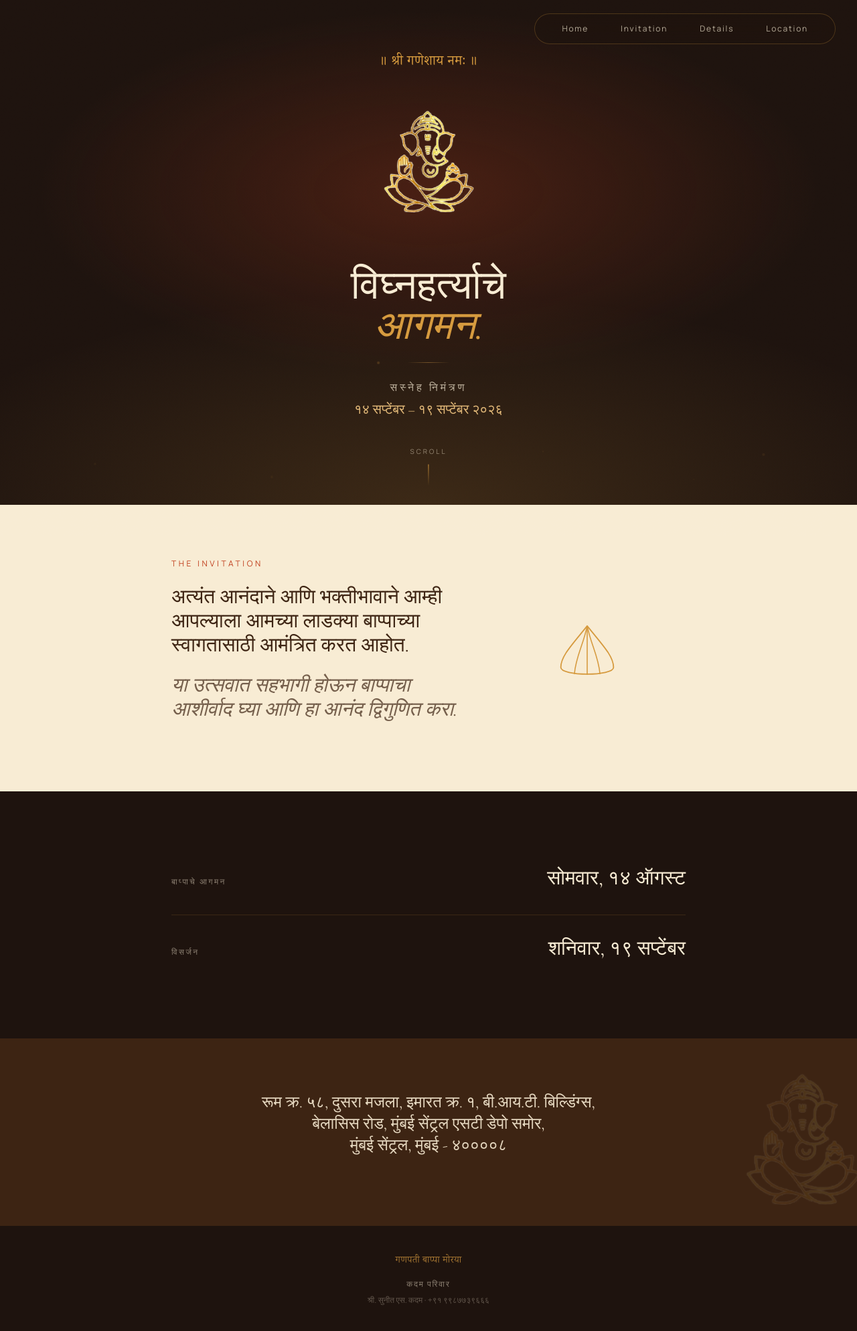
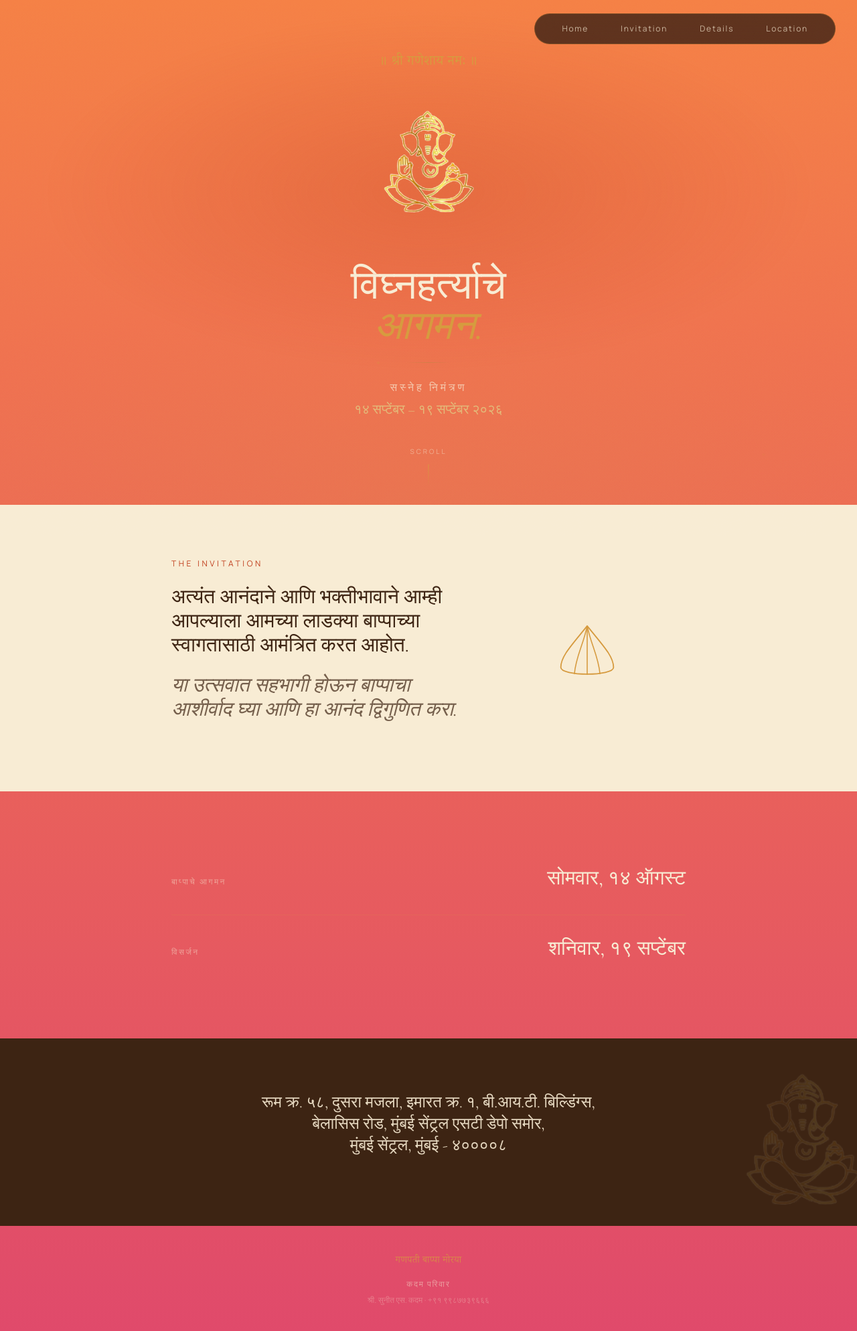
Before and after one commit to varadkadam26/ArushiGanpati, a React (Vite) app: page / in a window 1280 px wide. Shown: the whole page at 67% size. Built offline with nearby package versions, Linux system fonts and the light colour scheme.

Commit message:
color changed igg

```diff
--- a/src/components/Entrance.jsx
+++ b/src/components/Entrance.jsx
@@ -10,7 +10,7 @@ export default function Entrance({ reduceMotion }) {
       animate={{ opacity: 0 }}
       transition={{ delay: 1.1, duration: 0.7, ease: "easeInOut" }}
       style={{ pointerEvents: "none" }}
-      className="fixed inset-0 z-[100] flex items-center justify-center bg-ink"
+      className="fixed inset-0 z-[100] flex items-center justify-center bg-transparent"
     >
       <motion.p
         initial={{ opacity: 0, letterSpacing: "0.1em" }}
--- a/src/sections/Arrival.jsx
+++ b/src/sections/Arrival.jsx
@@ -20,7 +20,7 @@ export default function Arrival({ reduceMotion }) {
     <section
       id="arrival"
       ref={ref}
-      className="relative min-h-[92svh] w-full flex flex-col items-center justify-center overflow-hidden bg-ink text-ivory px-6 pb-32 pt-20"
+      className="relative min-h-[92svh] w-full flex flex-col items-center justify-center overflow-hidden text-ivory px-6 pb-32 pt-20"
     >
       {/* radial ambient backdrop */}
       <div
--- a/src/sections/Details.jsx
+++ b/src/sections/Details.jsx
@@ -8,7 +8,7 @@ const reveal = {
 
 export default function Details() {
   return (
-    <section id="details" className="relative w-full bg-ink text-ivory py-16 sm:py-20 px-6">
+    <section id="details" className="relative w-full text-ivory py-16 sm:py-20 px-6">
       <div className="max-w-3xl mx-auto">
 
 
--- a/src/sections/Footer.jsx
+++ b/src/sections/Footer.jsx
@@ -2,7 +2,7 @@ import { invitation } from "../data/config.js";
 
 export default function Footer() {
   return (
-    <footer className="w-full bg-ink text-ivory/50 py-10 px-6 text-center">
+    <footer className="w-full text-ivory/50 py-10 px-6 text-center">
       <p className="deva text-copper/70 text-sm mb-3">गणपती बाप्पा मोरया</p>
       <p className="font-sans text-xs tracking-[0.15em]">{invitation.familyName.toUpperCase()}</p>
       <p className="font-sans text-xs mt-2 text-ivory/30">
```
